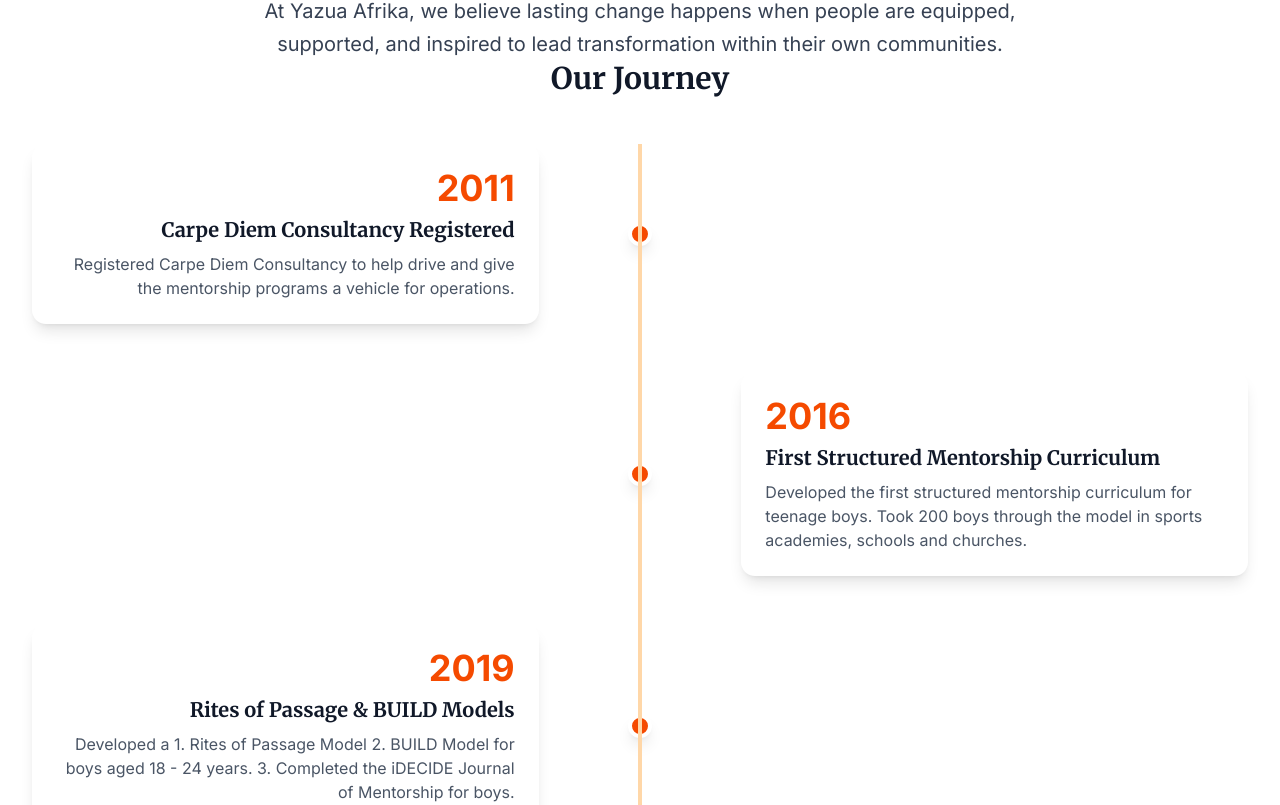
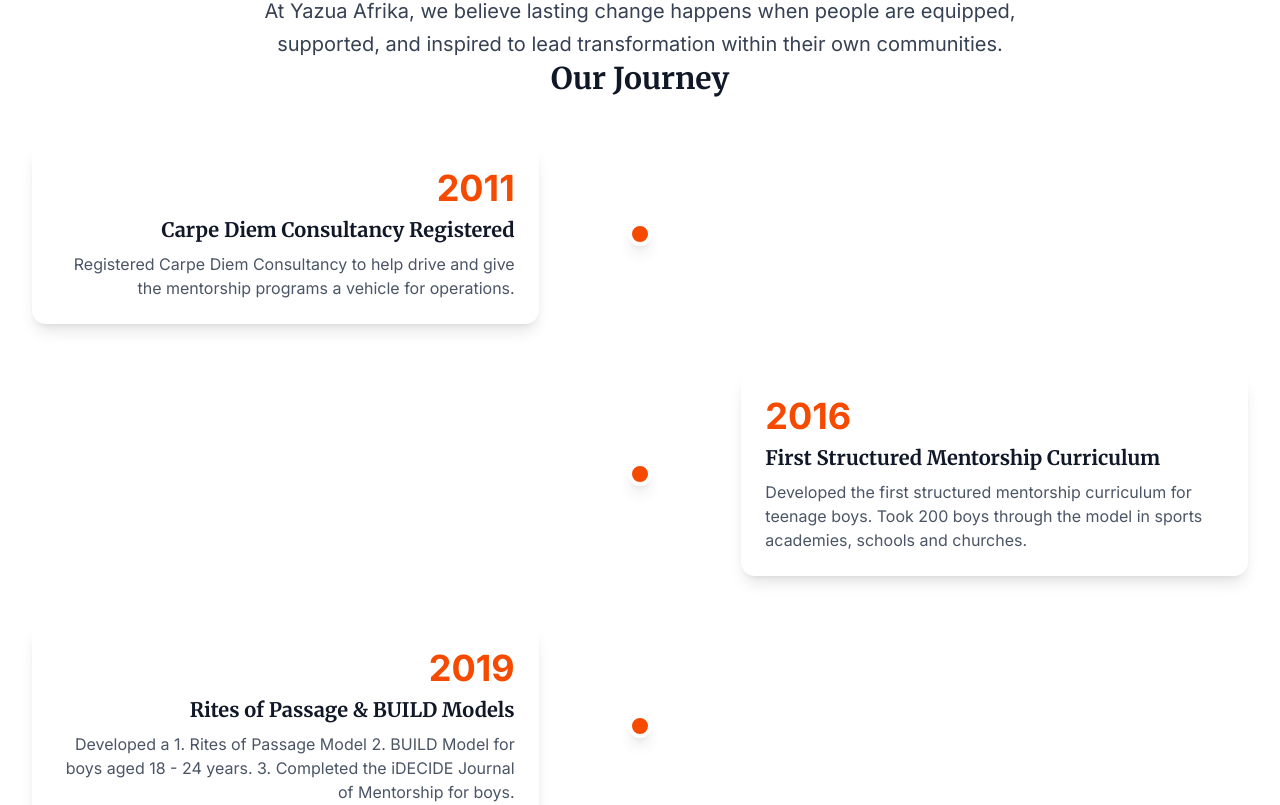
Before and after one commit to nyota777/yazuawebsite-3, a React (Vite) app: page /about in a window 1280 px wide. Shown: the part 2275-3080 px from the top of the page. Built offline with nearby package versions, Linux system fonts and the light colour scheme.

Commit message:
Remove timeline line from About page Journey section

```diff
--- a/src/pages/AboutPage.tsx
+++ b/src/pages/AboutPage.tsx
@@ -154,9 +154,6 @@ export function AboutPage() {
               Our Journey
             </h3>
             <div className="relative">
-              {/* Timeline Line */}
-              <div className="absolute left-1/2 transform -translate-x-1/2 h-full w-1 bg-orange-200 hidden md:block"></div>
-
               <div className="space-y-12">
                 {milestones.map((milestone, index) => (
                   <motion.div
```
Also changed, not shown: 2 other files (tests, documents, lock files or other folders).
